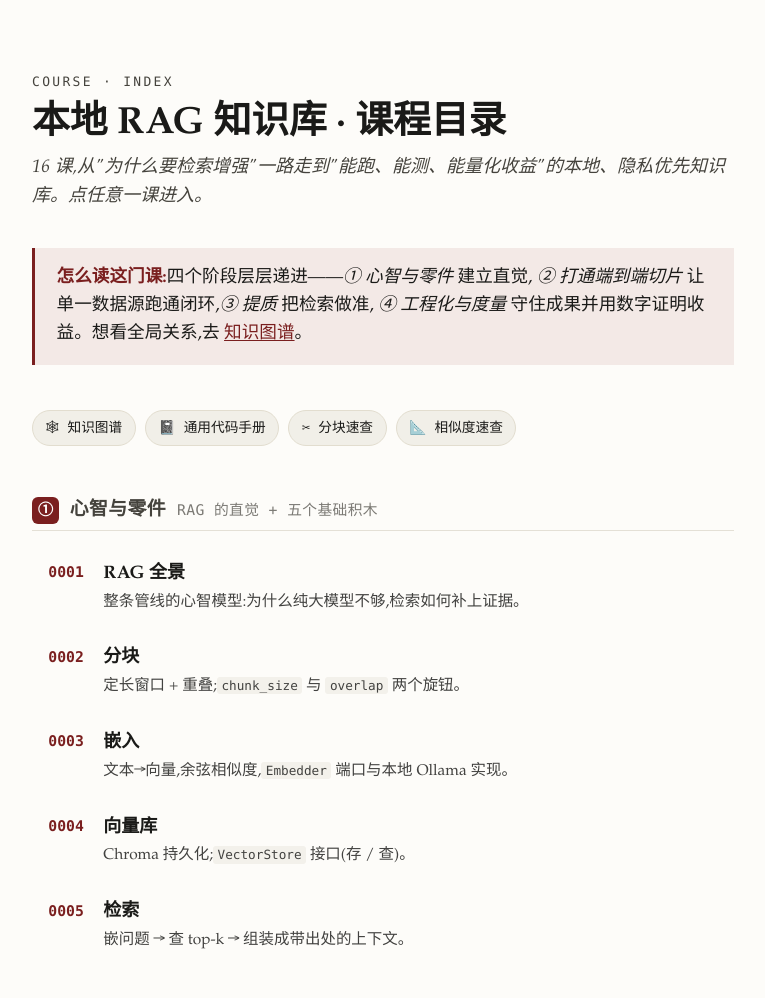
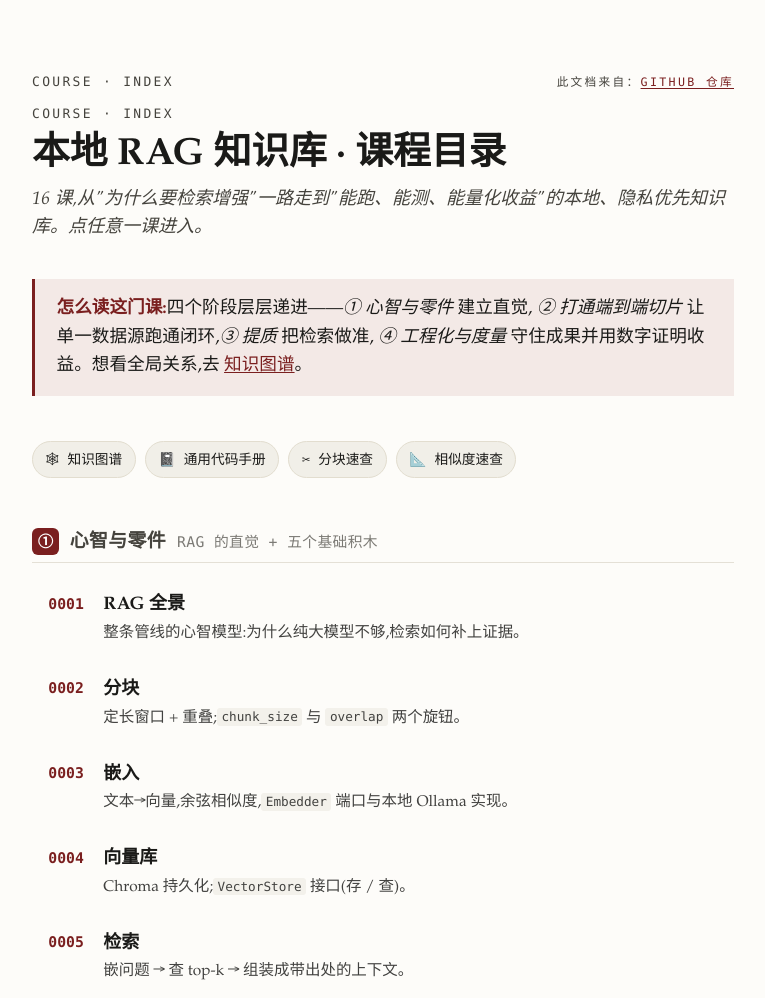
Before and after one commit to JoeHan1994/PersonalKnowledgeBaseDocs, a plain HTML site: page index.html in a window 1280 px wide. Shown: the top 998 px of the page, without its empty margins (257-1022 px from the left). Drawn offline with Linux system fonts and the light colour scheme.

Commit message:
Update index.html

```diff
--- a/index.html
+++ b/index.html
@@ -8,7 +8,12 @@
 </head>
 <body>
 <article class="lesson">
-
+  <p class="eyebrow" style="display: flex; justify-content: space-between; align-items: center;">
+      <span>Course · Index</span>
+      <span style="font-size: 0.9em; font-weight: normal;">
+          此文档来自：<a href="https://github.com/JoeHan1994/PersonalKnowledgeBaseDocs" target="_blank" style="text-decoration: underline;">GitHub 仓库</a>
+      </span>
+  </p>
   <p class="eyebrow">Course · Index</p>
   <h1>本地 RAG 知识库 · 课程目录</h1>
   <p class="subtitle">16 课,从"为什么要检索增强"一路走到"能跑、能测、能量化收益"的本地、隐私优先知识库。点任意一课进入。</p>
```
